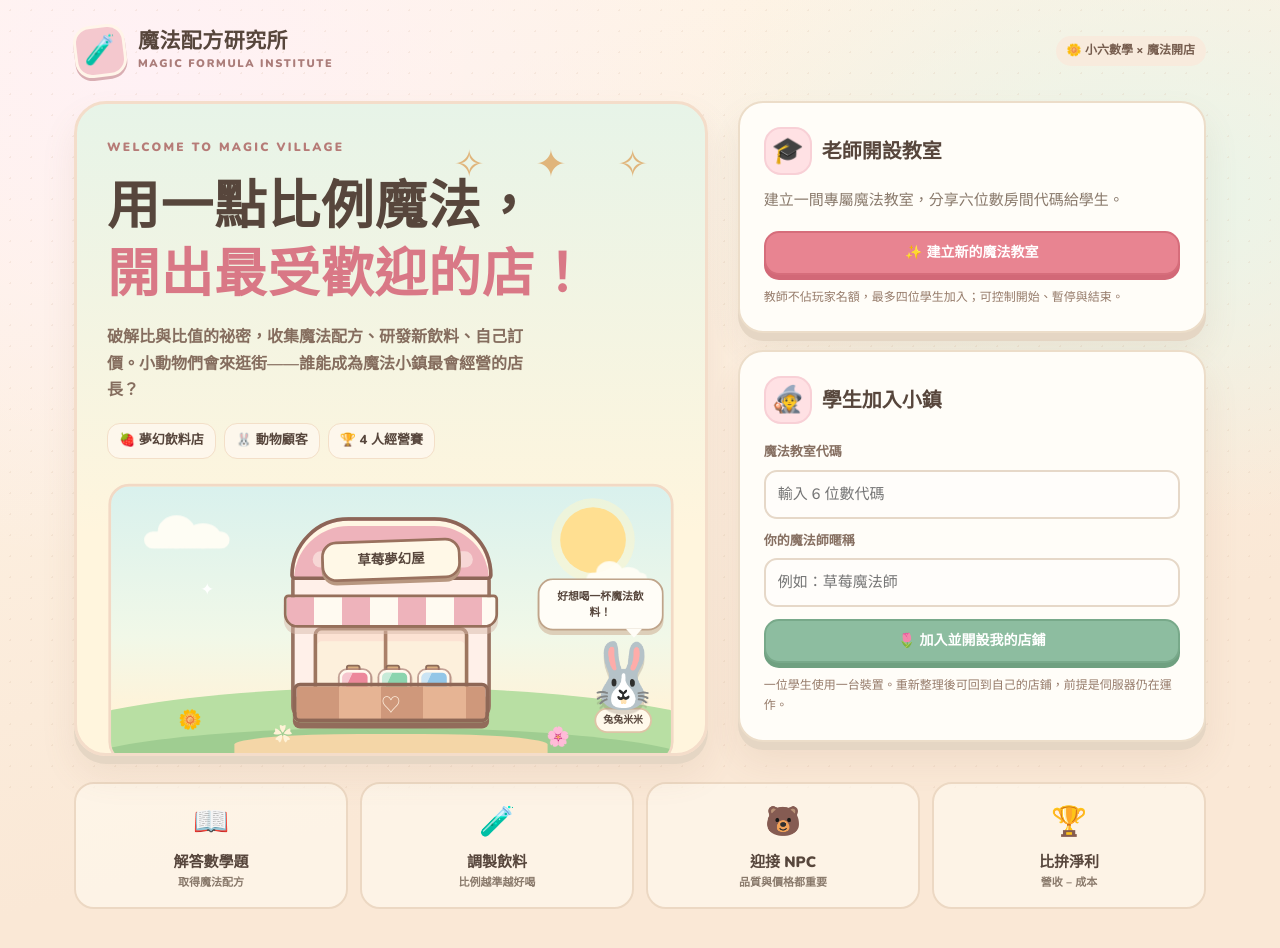
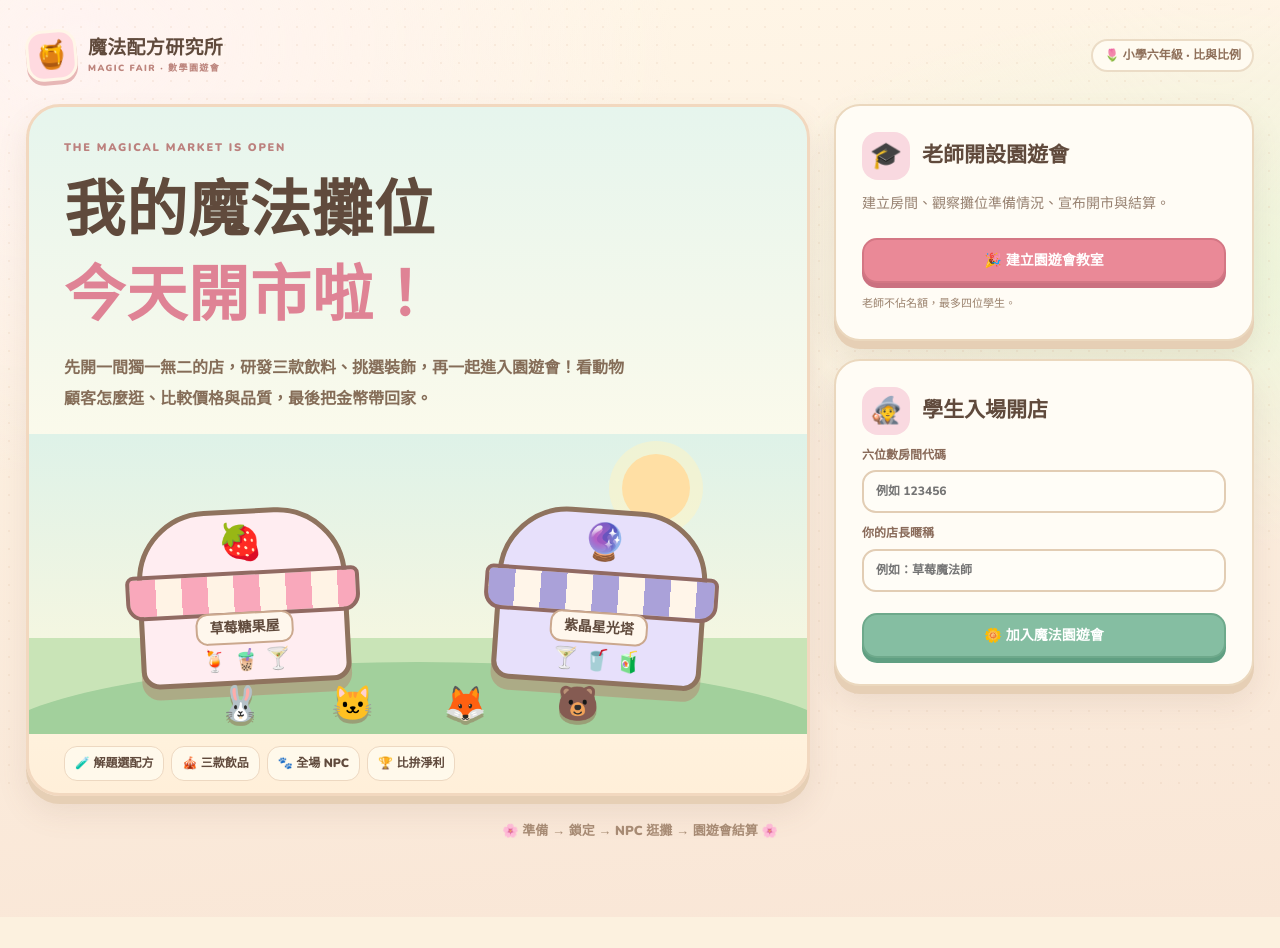
Before and after one commit to Chuang-Chih-Hao/Magic-Formula-Institute, a website: page public/index.html in a window 1280 px wide. After the commit the page ends 917 px from the top, so only its background shows below. Drawn offline with nearby package versions, Linux system fonts and the light colour scheme; no server answers.

Commit message:
feat: make the 2D fairground the primary game entry

```diff
--- a/public/index.html
+++ b/public/index.html
@@ -4,18 +4,18 @@
   <meta charset="utf-8">
   <meta name="viewport" content="width=device-width, initial-scale=1">
   <meta name="theme-color" content="#f8eada">
-  <meta name="description" content="四位小魔法師一起經營可愛飲品店，解開比、比值和比例的祕密！">
-  <title>魔法配方研究所｜魔法小鎮開店日</title>
+  <meta name="description" content="四位小魔法師先布置攤位與三款飲品，然後在2D魔法園遊會讓動物顧客自由選購！">
+  <title>魔法配方研究所｜動物小鎮魔法園遊會</title>
   <link rel="preconnect" href="https://fonts.googleapis.com">
   <link rel="preconnect" href="https://fonts.gstatic.com" crossorigin>
   <link href="https://fonts.googleapis.com/css2?family=Nunito:wght@500;600;700;800;900&family=Noto+Sans+TC:wght@400;500;600;700;800;900&display=swap" rel="stylesheet">
-  <link rel="stylesheet" href="/style.css">
+  <link rel="stylesheet" href="/fair.css">
 </head>
 <body>
   <div class="texture" aria-hidden="true"></div>
   <div id="app"></div>
   <div id="toast" class="toast" role="status" aria-live="polite"></div>
   <script src="/socket.io/socket.io.js"></script>
-  <script defer src="/app.js"></script>
+  <script defer src="/fair.js"></script>
 </body>
 </html>
```
